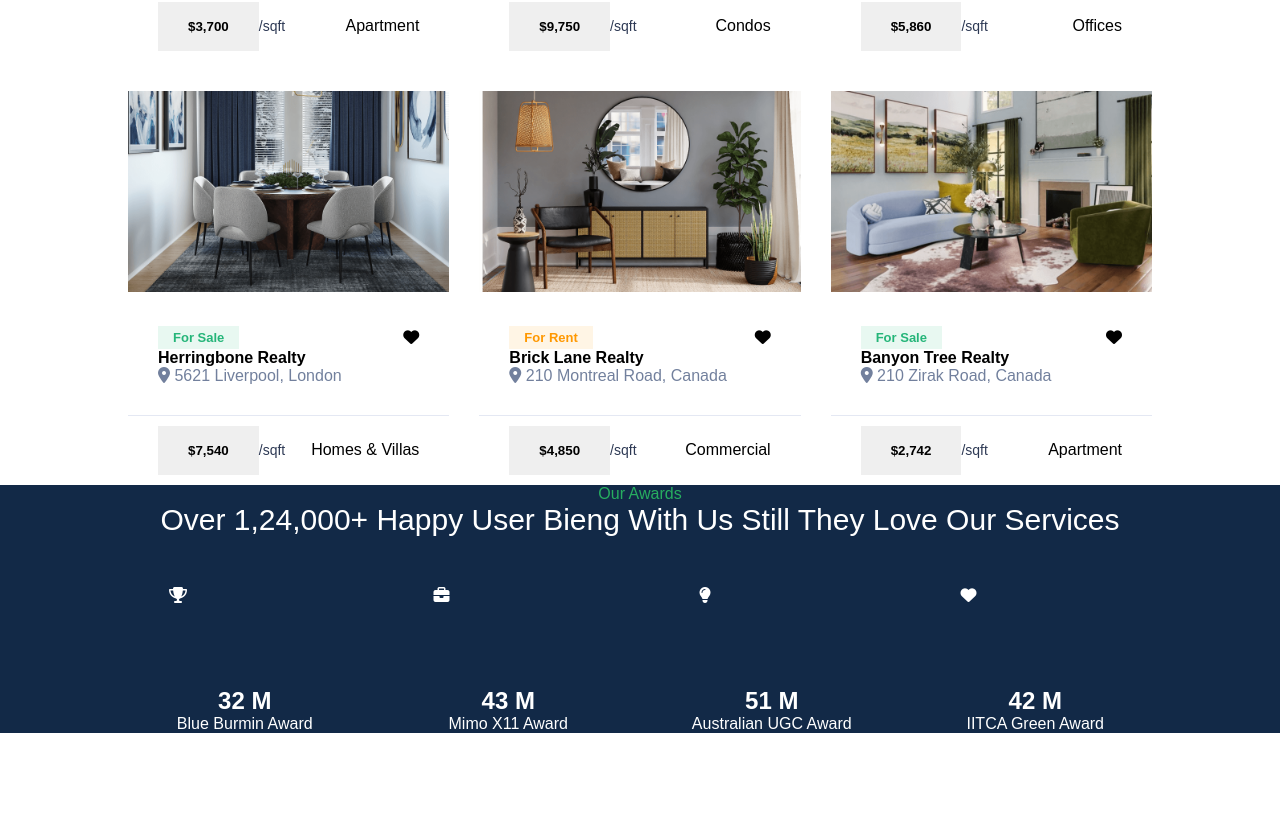
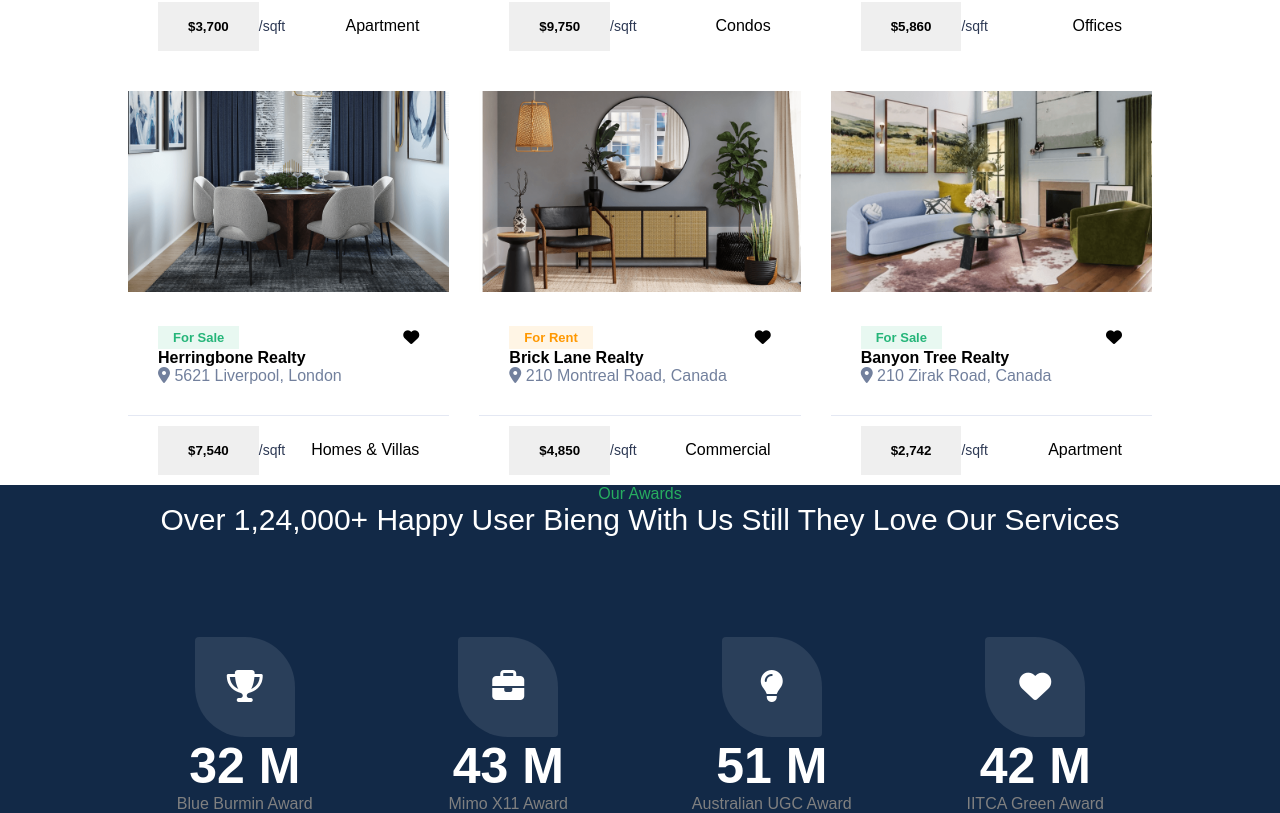
Before and after one commit to anish-pokharel/reales, a React (Create React App) app: page / in a window 1280 px wide. Shown: the part 1544-2357 px from the top of the page. Before the commit the page ends 2277 px from the top, so only its background shows below. Built offline with nearby package versions, Linux system fonts and the light colour scheme.

Commit message:
award css completed

```diff
--- a/src/components/award/Award.css
+++ b/src/components/award/Award.css
@@ -22,4 +22,19 @@
 .awards .icon {
     width: 100px;
     height: 100px;
+    line-height: 100px;
+    margin: auto;
+    margin-top: 50px;
+    background: rgba(255, 255, 255, 0.1);
+    border-radius: 4% 50%;
+    font-size: 32px;
+    color: #fff;
 }
+
+.awards h1 {
+    font-size: 50px;
+}
+
+.awards p {
+    color: grey;
+}
```
